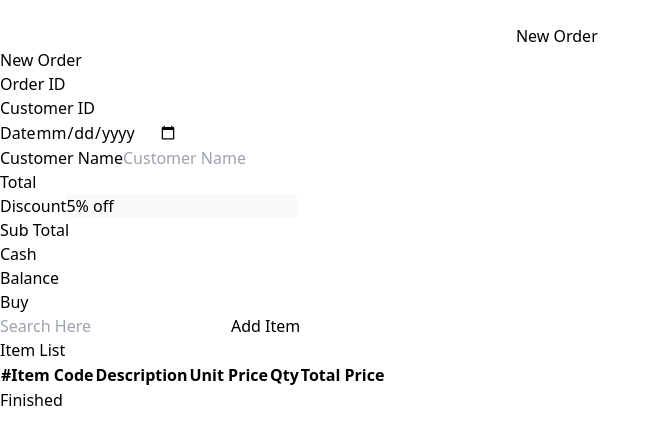
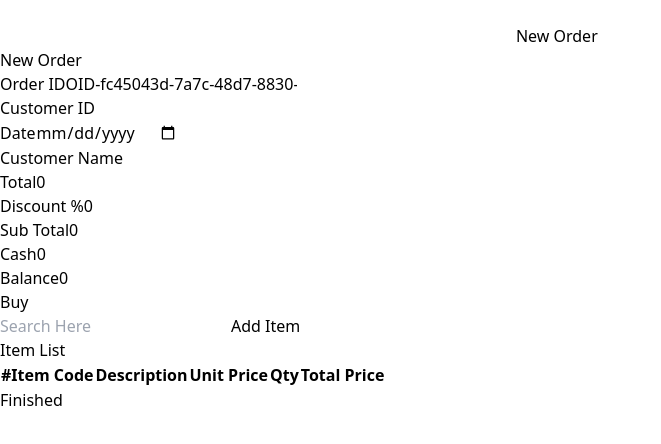
Before and after one commit to Dreaca/react_assignment, a React (Vite) app: page /orderdetail in a window 1280 px wide. Shown: the top 444 px of the page, without its empty margins (0-661 px from the left). Built offline with nearby package versions, Linux system fonts and the light colour scheme.

Commit message:
placing order created

```diff
--- a/src/pages/OrderDetailsDash.tsx
+++ b/src/pages/OrderDetailsDash.tsx
@@ -1,60 +1,102 @@
+import React, { useEffect, useState } from 'react';
+import SearchOrder from "../components/SearchOrder.tsx";
+import {useDispatch, useSelector} from "react-redux";
+import { Item } from "../models/Item.ts";
+import AddToCart from "../components/AddToCart.tsx";
+import { CartItem } from "../models/CartItem.ts";
+import UpdateCart from "../components/UpdateCart.tsx";
+import { v4 } from "uuid";
+import {Order} from "../models/Order.ts";
+import {clearCart} from "../reducer/OrderDetailSlice.ts";
+import {Customer} from "../models/Customer.ts";
+import {addOrder} from "../reducer/OrderSlice.ts";
+import {useNavigate} from "react-router";
 
-import  { useState } from 'react';
-import SearchOrder from "../components/SearchOrder.tsx";
-import {useSelector} from "react-redux";
-import {Item} from "../models/Item.ts";
-import AddToCart from "../components/AddToCart.tsx";
-import {CartItem} from "../models/CartItem.ts";
-import UpdateCart from "../components/UpdateCart.tsx";
-
-export function OrderDetailsDash(){
-
-    const items = useSelector(state => state.item.items)
+export function OrderDetailsDash() {
+    const items = useSelector(state => state.item.items);
     const cartItems = useSelector(state => state.cart.cartItems);
+    const customerList = useSelector(state => state.customer.customers)
+    const dispatch = useDispatch();
+    const navigate = useNavigate();
 
     const [orderId, setOrderId] = useState('');
     const [customerId, setCustomerId] = useState('');
     const [orderDate, setOrderDate] = useState('');
     const [customerName, setCustomerName] = useState('');
-    const [total, setTotal] = useState<number | string>('');
-    const [discount, setDiscount] = useState('');
-    const [subTotal, setSubTotal] = useState<number | string>('');
-    const [cash, setCash] = useState('');
-    const [balance, setBalance] = useState('');
-    const [searchTerm,setSearchTerm] = useState("");
+    const [total, setTotal] = useState<number>(0);
+    const [discount, setDiscount] = useState<number>(0);
+    const [subTotal, setSubTotal] = useState<number>(0);
+    const [cash, setCash] = useState<number>(0);
+    const [balance, setBalance] = useState<number>(0);
+    const [searchTerm, setSearchTerm] = useState("");
     const [suggestions, setSuggestions] = useState<Item[]>([]);
+    const [clickedItem, setClickedItem] = useState<CartItem | null>(null);
+    const [isModalOpen, setIsModalOpen] = useState<boolean>(false);
+    const [isUpdateOpen, setIsUpdateOpen] = useState<boolean>(false);
+    const [quantity, setQuantity] = useState<number>(1);
+    const [showSuggestions, setShowSuggestions] = useState(false);
 
-    const [clickedItem, setClickedItem] = useState<CartItem|null>(null);
+    const [order, setOrder] = useState<Order>({});
 
+    useEffect(() => {
+        setOrderId(`OID-${v4()}`);
+    }, []);
 
-    const [isModalOpen,setIsModalOpen] = useState<boolean>(false);
-    const [isUpdateOpen,setIsUpdateOpen] = useState<boolean>(false);
+    useEffect(() => {
+        // Update subtotal and balance whenever total, discount, or cash changes
+        const discountAmount = (total * (discount / 100));
+        const calculatedSubTotal = total - discountAmount;
+        setSubTotal(calculatedSubTotal);
+        setBalance(cash - calculatedSubTotal);
+    }, [total, discount, cash]);
 
     const handleBuy = () => {
-        // Handle the buy order logic here
-        console.log('Order placed:', { orderId, customerId, orderDate, customerName, total, discount, subTotal, cash, balance });
+        if(order){
+            order.orderId = orderId;
+            order.date = orderDate
+            order.customerName = customerName;
+            order.customerId = customerId;
+            order.total = total;
+            order.discount = discount;
+            order.subtotal = subTotal;
+        }
+        dispatch(addOrder(order));
+        navigate('/orders');
+
     };
-    /*const handleSubmit = ()=>{
-
-    }*/
 
     function handleFinish() {
 
+            order.cartItems = cartItems;
+            let cartTotal = 0
+
+            cartItems.forEach((item: CartItem) => {
+                cartTotal += item.subTotal
+            })
+
+            setTotal(cartTotal);
+            dispatch(clearCart())
     }
-    function handleSearch(){
-        const suggested:Item[] = []
-        items.forEach((item:Item) => {
-            if(item.desc.toLowerCase().includes(searchTerm.toLowerCase())){
-                suggested.push(item)
+
+    function handleSearch() {
+        const suggested: Item[] = [];
+        items.forEach((item: Item) => {
+            if (item.desc.toLowerCase().includes(searchTerm.toLowerCase())) {
+                suggested.push(item);
             }
-        })
-        setSuggestions(suggested)
+        });
+        setSuggestions(suggested);
         setIsModalOpen(true);
     }
 
-    function handleItemModify(item:CartItem) {
+    function handleItemModify(item: CartItem) {
         setClickedItem(item);
         setIsUpdateOpen(true);
+    }
+    function handleCustomerSelect(customer: Customer) {
+        setCustomerId(customer.id);
+        setCustomerName(customer.name);
+        setShowSuggestions(false);
     }
 
     return (
@@ -69,12 +111,10 @@ export function OrderDetailsDash(){
                             id="orderId"
                             className="block w-full border-gray-300 rounded-md shadow-sm focus:ring-indigo-500 focus:border-indigo-500"
                             value={orderId}
-                            onChange={(e) => setOrderId(e.target.value)}
-                            required
+                            readOnly
                         />
                     </div>
 
-                    {/* Customer Id */}
                     <div>
                         <label htmlFor="order-cust-id" className="block text-sm font-medium mb-1">Customer ID</label>
                         <input
@@ -83,11 +123,10 @@ export function OrderDetailsDash(){
                             className="block w-full border-gray-300 rounded-md shadow-sm focus:ring-indigo-500 focus:border-indigo-500"
                             value={customerId}
                             onChange={(e) => setCustomerId(e.target.value)}
-                            required
+                            readOnly
                         />
                     </div>
 
-                    {/* Order Date */}
                     <div>
                         <label htmlFor="order-date" className="block text-sm font-medium mb-1">Date</label>
                         <input
@@ -100,22 +139,35 @@ export function OrderDetailsDash(){
                         />
                     </div>
 
-                    {/* Customer Name */}
                     <div>
-                        <label htmlFor="order-cust-name" className="block text-sm font-medium mb-1">Customer
-                            Name</label>
+                        <label htmlFor="order-item-desc" className="form-label">Customer Name</label>
                         <input
                             type="text"
-                            id="order-cust-name"
-                            className="block w-full border-gray-300 rounded-md shadow-sm focus:ring-indigo-500 focus:border-indigo-500"
-                            placeholder="Customer Name"
+                            className="form-control border rounded p-2 w-full"
+                            id="order-item-desc"
                             value={customerName}
-                            onChange={(e) => setCustomerName(e.target.value)}
-                            required
+                            onChange={(e) => {
+                                setCustomerName(e.target.value);
+                                setShowSuggestions(true);
+                            }}
+                            onFocus={() => setShowSuggestions(true)}
                         />
+                        {/* Suggestions List */}
+                        {showSuggestions && customerList.length > 0 && (
+                            <ul id="item-id-suggestions" className="mt-2 border border-gray-300 rounded">
+                                {customerList.map((item:Customer) => (
+                                    <li
+                                        key={item.id}
+                                        className="border-b p-2 cursor-pointer hover:bg-gray-200"
+                                        onClick={() => handleCustomerSelect(item)}
+                                    >
+                                        {item.name}
+                                    </li>
+                                ))}
+                            </ul>
+                        )}
                     </div>
 
-                    {/* Total */}
                     <div>
                         <label htmlFor="order-total" className="block text-sm font-medium mb-1">Total</label>
                         <input
@@ -123,62 +175,56 @@ export function OrderDetailsDash(){
                             id="order-total"
                             className="block w-full border-gray-300 rounded-md shadow-sm focus:ring-indigo-500 focus:border-indigo-500"
                             value={total}
-                            onChange={(e) => setTotal(e.target.value)}
+                            onChange={(e) => setTotal(Number(e.target.value))}
                             required
                         />
                     </div>
 
-                    {/* Discount */}
                     <div>
-                        <label htmlFor="order-discount" className="block text-sm font-medium mb-1">Discount</label>
+                        <label htmlFor="order-discount" className="block text-sm font-medium mb-1">Discount %</label>
                         <input
-                            type="text"
+                            type="number"
                             id="order-discount"
                             className="block w-full border-gray-300 rounded-md bg-gray-100 shadow-sm"
-                            value="5% off"
-                            disabled
+                            value={discount}
+                            onChange={(e) => setDiscount(Number(e.target.value))}
                         />
                     </div>
 
-                    {/* Sub Total */}
                     <div>
                         <label htmlFor="order-full-total" className="block text-sm font-medium mb-1">Sub Total</label>
                         <input
-                            type="text"
+                            type="number"
                             id="order-full-total"
                             className="block w-full border-gray-300 rounded-md shadow-sm focus:ring-indigo-500 focus:border-indigo-500"
                             value={subTotal}
-                            onChange={(e) => setSubTotal(e.target.value)}
+                            readOnly
+                        />
+                    </div>
+
+                    <div>
+                        <label htmlFor="customer-c ash" className="block text-sm font-medium mb-1">Cash</label>
+                        <input
+                            type="number"
+                            id="customer-cash"
+                            className="block w-full border-gray-300 rounded-md shadow-sm focus:ring-indigo-500 focus:border-indigo-500"
+                            value={cash}
+                            onChange={(e) => setCash(Number(e.target.value))}
                             required
                         />
                     </div>
 
-                    {/* Cash */}
                     <div>
-                        <label htmlFor="customer-cash" className="block text-sm font-medium mb-1">Cash</label>
+                        <label htmlFor="customer-bal" className="block text-sm font-medium mb-1">Balance</label>
                         <input
-                            type="text"
-                            id="customer-cash"
+                            type="number"
+                            id="customer-bal"
                             className="block w-full border-gray-300 rounded-md shadow-sm focus:ring-indigo-500 focus:border-indigo-500"
-                            value={cash}
-                            onChange={(e) => setCash(e.target.value)}
-                            required
+                            value={balance}
+                            readOnly
                         />
                     </div>
 
-                    {/* Balance */}
-                    <div>
-                        <label htmlFor="customer-bal" className="block text-sm font-medium mb-1">Balance</label>
-                        <input
-                            type="text"
-                            id="customer-bal"
-                            className="block w-full border-gray-300 rounded-md shadow-sm focus:ring-indigo-500 focus:border-indigo-500"
-                            value={balance}
-                            onChange={(e) => setBalance(e.target.value)}
-                        />
-                    </div>
-
-                    {/* Buy Button */}
                     <button
                         type="button"
                         className="w-full bg-indigo-500 text-white py-2 rounded-md hover:bg-indigo-600 focus:outline-none"
@@ -189,10 +235,8 @@ export function OrderDetailsDash(){
                 </form>
             </div>
 
-            {/* Table Section */}
-
             <div className="w-full md:w-3/4 ml-0 md:ml-[4.5%] p-10">
-                <SearchOrder  setSearchTerm={setSearchTerm} handleSearch={handleSearch}>Add Item</SearchOrder>
+                <SearchOrder setSearchTerm={setSearchTerm} handleSearch={handleSearch}>Add Item</SearchOrder>
 
                 <h1 className="text-2xl font-bold text-center mb-8">Item List</h1>
                 <table className="w-full border-collapse border border-gray-200">
@@ -206,17 +250,16 @@ export function OrderDetailsDash(){
                     </tr>
                     </thead>
                     <tbody id="order-item-tbody">
-                    {
-                        cartItems.map((item:CartItem) =>(
-                            <tr key={item.itemCode} className="border border-gray-200" onClick={()=>handleItemModify(item)}>
+                    {cartItems.map((item: CartItem) => (
+                        <tr key={item.itemCode} className="border border-gray-200"
+                            onClick={() => handleItemModify(item)}>
                             <td>{item.itemCode}</td>
                             <td>{item.desc}</td>
                             <td>{item.unitPrice}</td>
                             <td>{item.qty}</td>
                             <td>{item.subTotal}</td>
                         </tr>
-                        ))
-                    }
+                    ))}
                     </tbody>
                 </table>
                 <div className="flex justify-end mt-6">
@@ -227,12 +270,10 @@ export function OrderDetailsDash(){
                     >
                         Finished
                     </button>
-                    <AddToCart isOpen={isModalOpen} onClose={()=>setIsModalOpen(false)} suggestions={suggestions} />
-                    <UpdateCart isOpen={isUpdateOpen} onClose={()=>setIsUpdateOpen(false)} clickedItem={clickedItem} />
+                    <AddToCart isOpen={isModalOpen} onClose={() => setIsModalOpen(false)} suggestions={suggestions} />
+                    <UpdateCart isOpen={isUpdateOpen} onClose={() => setIsUpdateOpen(false)} clickedItem={clickedItem} />
                 </div>
             </div>
         </div>
-
-
     );
 }
--- a/src/pages/OrdersDash.tsx
+++ b/src/pages/OrdersDash.tsx
@@ -10,7 +10,7 @@ export function OrdersDash(){
     const handleSearch = ()=>{
         //TODO: Handle search
     }
-    const handleOrder = ()=>{
+    const handleOrder = (order:Order)=>{
         //TODO: Handle Order stuff here
     }
     return (
@@ -36,6 +36,7 @@ export function OrdersDash(){
                 {
                     orders.map((order: Order) => (
                         <tr key={order.orderId} onClick={() => handleOrder(order)}>
+                            <td>{order.orderId}</td>
                             <td>{order.customerName}</td>
                             <td>{order.date}</td>
                             <td>{order.total}</td>
--- a/src/reducer/OrderDetailSlice.ts
+++ b/src/reducer/OrderDetailSlice.ts
@@ -21,8 +21,11 @@ const OrderDetailSlice = createSlice({
                     qty:payload.qty,
                     subTotal:payload.subTotal}:item
             );
+        },
+        clearCart(state){
+            state.cartItems = []
         }
     }
 })
-export const {addToCart,deleteFromCart,updateCart} = OrderDetailSlice.actions;
+export const {addToCart,deleteFromCart,updateCart,clearCart} = OrderDetailSlice.actions;
 export default OrderDetailSlice.reducer;
```
Also changed, not shown: src/models/Order.ts (+6 -1 lines). Lines whose indentation alone changed are shown as unchanged.
